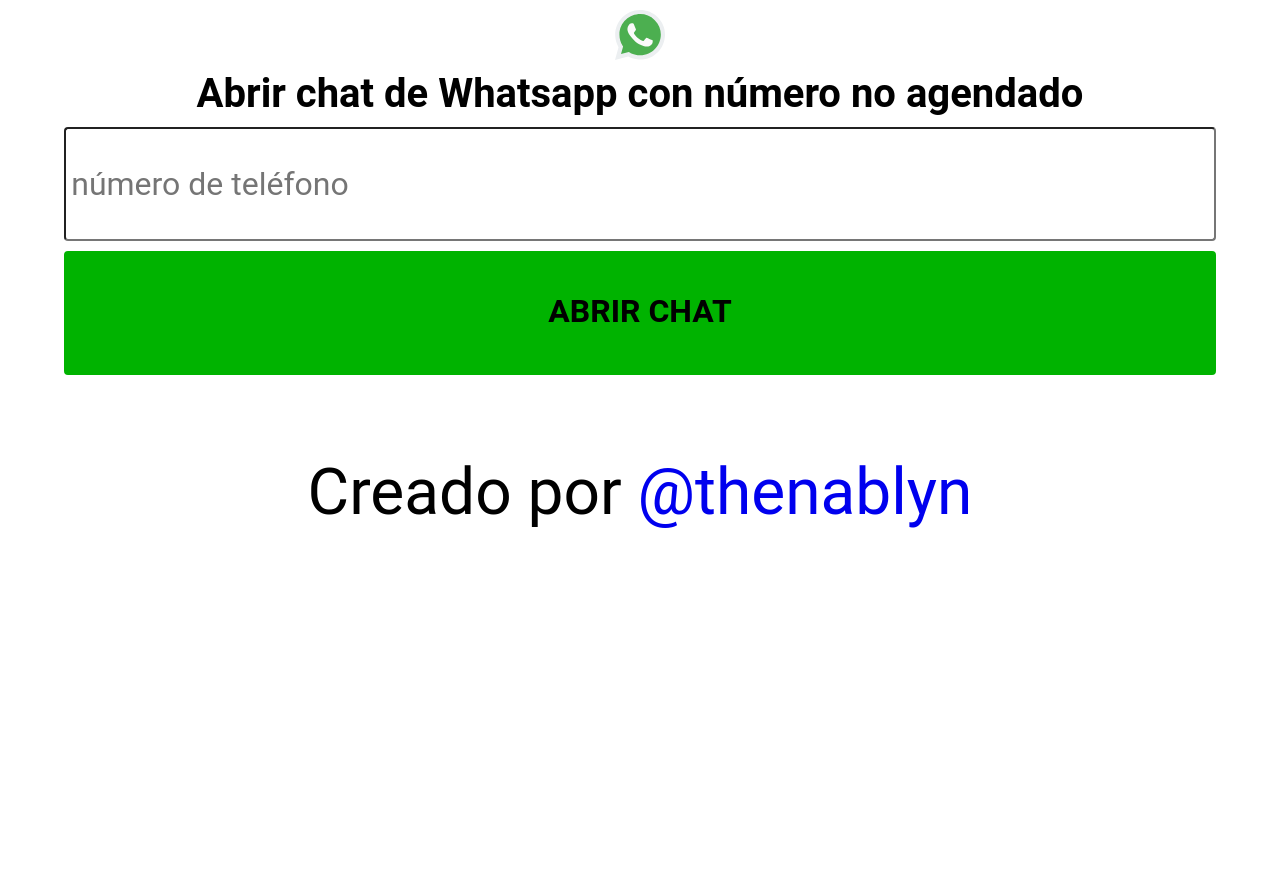
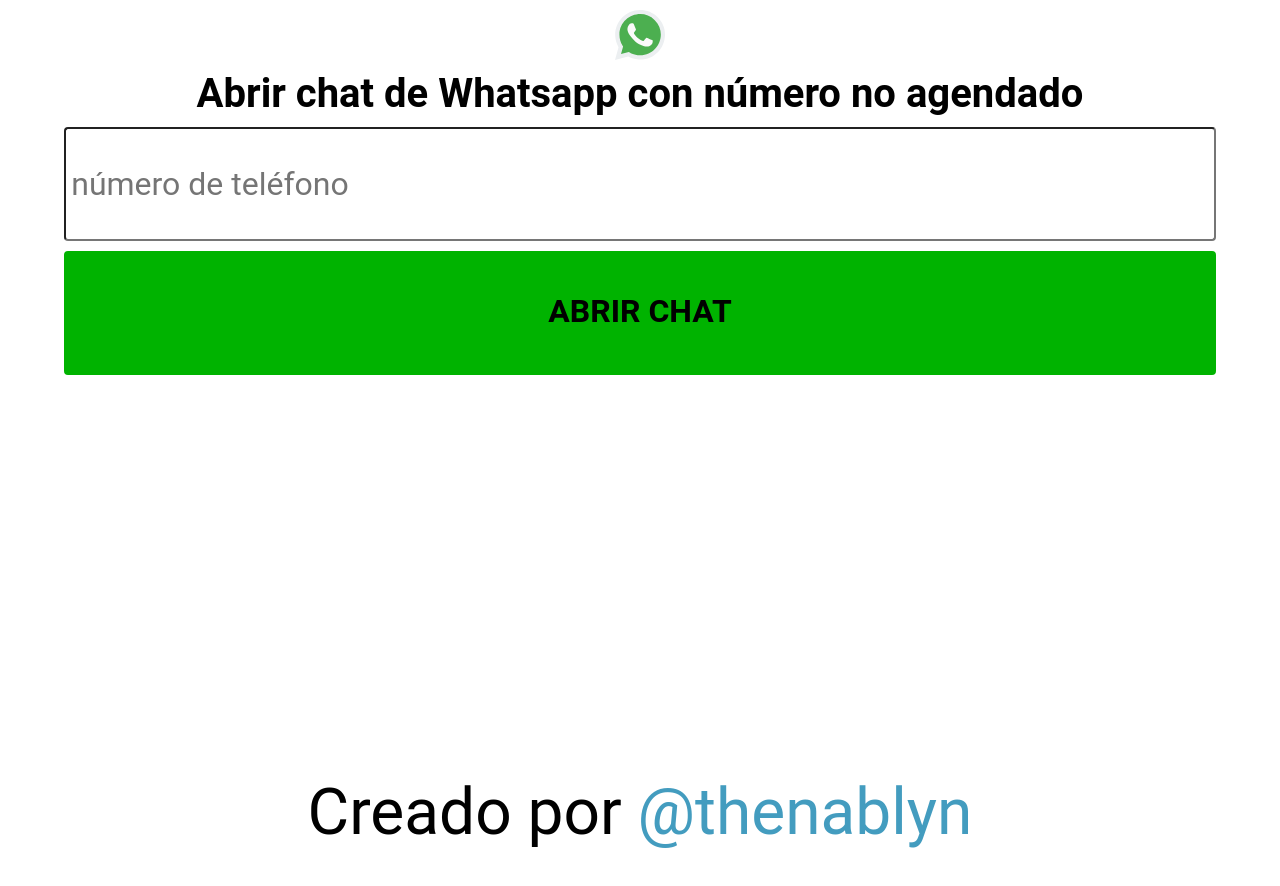
Before and after one commit to ppicapietra/whatsapp-para-no-agendados, a plain HTML site: page whatsapp-msg.html in a window 1280 px wide. Shown: the top 886 px of the page. Before the commit the page ends 800 px from the top, so only its background shows below. Drawn offline with Linux system fonts and the light colour scheme.

Commit message:
fixed margin and color of footer and footer link

```diff
--- a/whatsapp-msg.html
+++ b/whatsapp-msg.html
@@ -38,6 +38,7 @@
     a {
       text-decoration: none;
       outline: none;
+      color: #439cbf
     }
 
     input,
@@ -77,7 +78,7 @@
       flex-direction: row;
       justify-content: center;
       align-items: flex-end;
-      margin: 80px auto;
+      margin: 400px auto;
       bottom: 20px;
       font-size: 5vw;
     }
```
